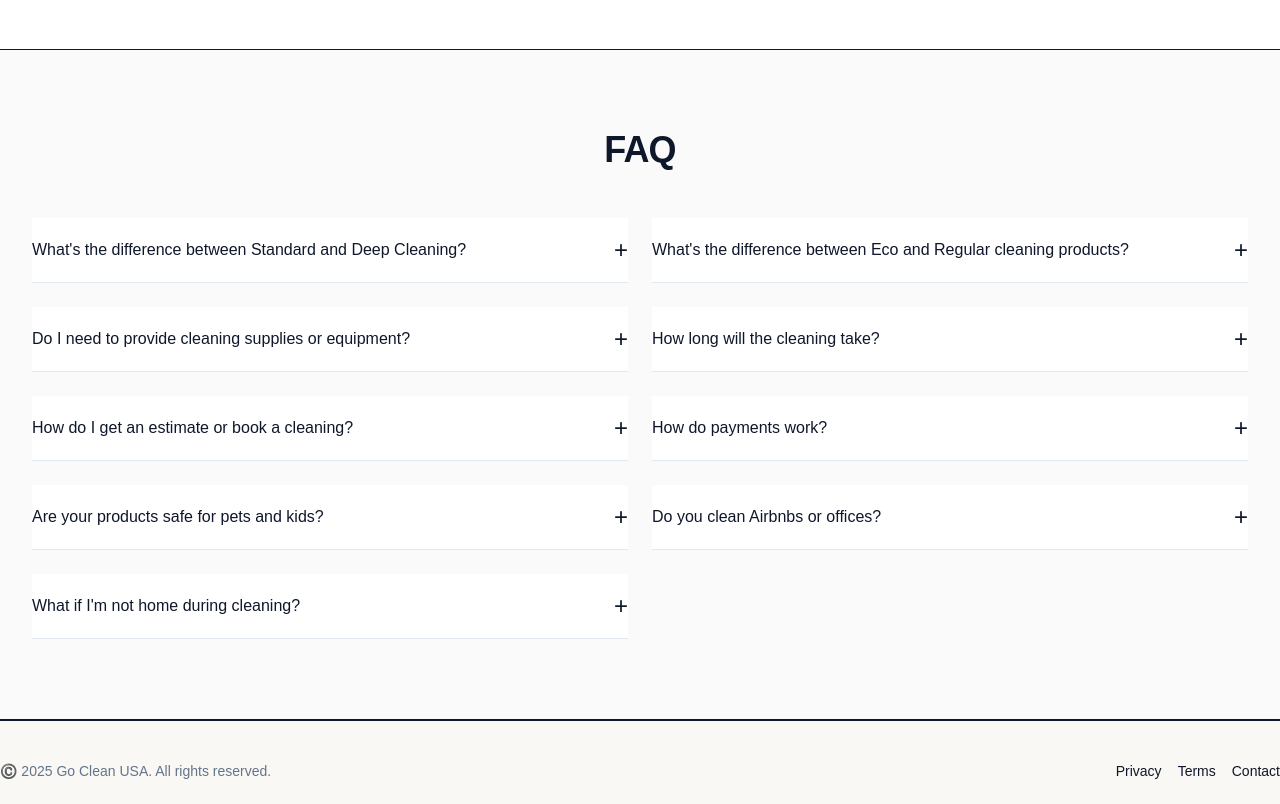
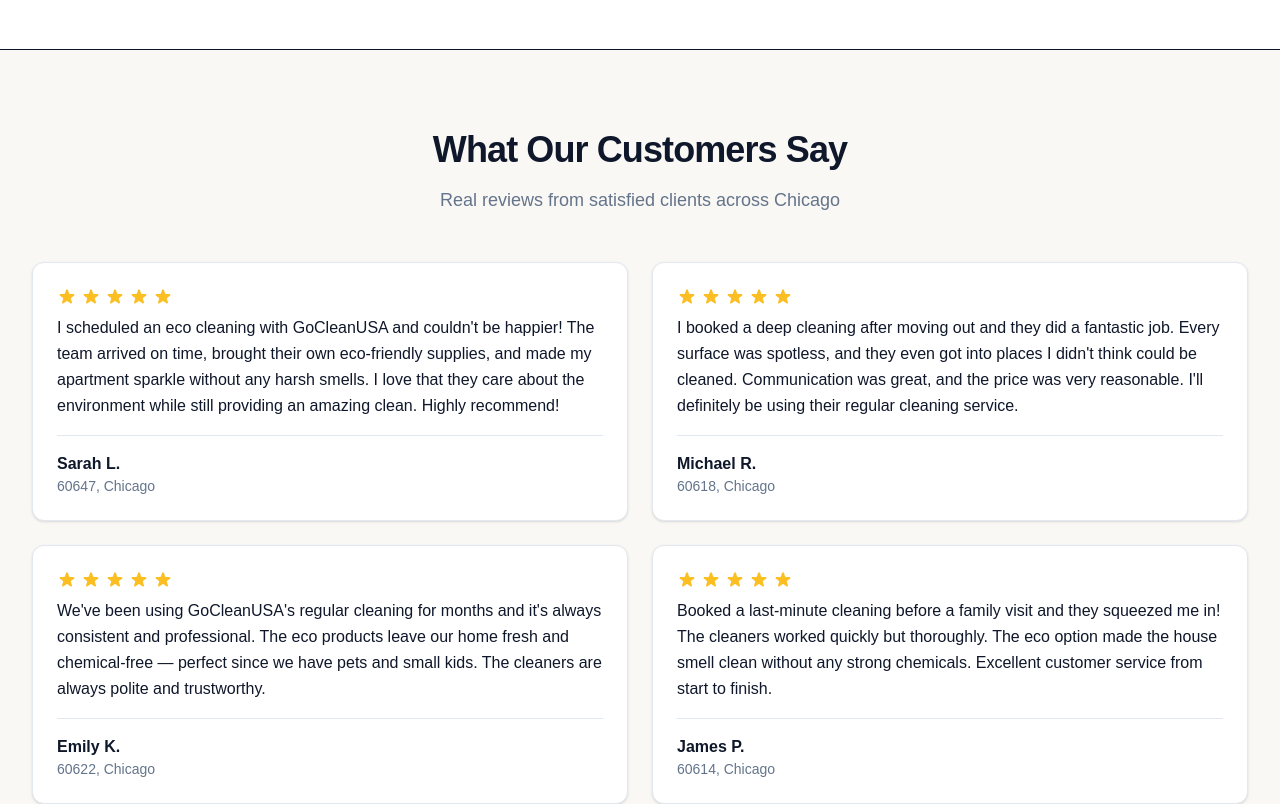
Before and after one commit to freshcleaningservice25-sudo/cleaning-site-1, a Next.js app: page / in a window 1280 px wide. Shown: the part 4480-5284 px from the top of the page. Built offline with nearby package versions, Linux system fonts and the light colour scheme.

Commit message:
Add customer reviews section and replace GreenShine with GoCleanUSA

```diff
--- a/src/app/page.tsx
+++ b/src/app/page.tsx
@@ -578,6 +578,97 @@
               </div>
       </section>
 
+      {/* Customer Reviews Section */}
+      <section className="py-20 border-b" style={{ backgroundColor: "#FAF8F4" }}>
+        <div className="max-w-7xl mx-auto px-8">
+          <div className="text-center mb-12">
+            <h2 className="text-4xl font-bold tracking-tight mb-4" style={{ color: "#0F172A" }}>What Our Customers Say</h2>
+            <p className="text-lg" style={{ color: "#64748B" }}>Real reviews from satisfied clients across Chicago</p>
+          </div>
+          <div className="grid grid-cols-2 gap-6">
+            {/* Review 1 */}
+            <div className="bg-white rounded-xl p-6 shadow-sm border" style={{ borderColor: "#E2E8F0" }}>
+              <div className="mb-4">
+                <div className="flex items-center gap-1 mb-2">
+                  {[...Array(5)].map((_, i) => (
+                    <svg key={i} className="w-5 h-5" fill="#FBBF24" viewBox="0 0 20 20">
+                      <path d="M9.049 2.927c.3-.921 1.603-.921 1.902 0l1.07 3.292a1 1 0 00.95.69h3.462c.969 0 1.371 1.24.588 1.81l-2.8 2.034a1 1 0 00-.364 1.118l1.07 3.292c.3.921-.755 1.688-1.54 1.118l-2.8-2.034a1 1 0 00-1.175 0l-2.8 2.034c-.784.57-1.838-.197-1.539-1.118l1.07-3.292a1 1 0 00-.364-1.118L2.98 8.72c-.783-.57-.38-1.81.588-1.81h3.461a1 1 0 00.951-.69l1.07-3.292z" />
+                    </svg>
+                  ))}
+                </div>
+                <p className="text-base leading-relaxed" style={{ color: "#0F172A" }}>
+                  I scheduled an eco cleaning with GoCleanUSA and couldn&apos;t be happier! The team arrived on time, brought their own eco-friendly supplies, and made my apartment sparkle without any harsh smells. I love that they care about the environment while still providing an amazing clean. Highly recommend!
+                </p>
+              </div>
+              <div className="pt-4 border-t" style={{ borderColor: "#E2E8F0" }}>
+                <p className="font-semibold text-base" style={{ color: "#0F172A" }}>Sarah L.</p>
+                <p className="text-sm" style={{ color: "#64748B" }}>60647, Chicago</p>
+              </div>
+            </div>
+
+            {/* Review 2 */}
+            <div className="bg-white rounded-xl p-6 shadow-sm border" style={{ borderColor: "#E2E8F0" }}>
+              <div className="mb-4">
+                <div className="flex items-center gap-1 mb-2">
+                  {[...Array(5)].map((_, i) => (
+                    <svg key={i} className="w-5 h-5" fill="#FBBF24" viewBox="0 0 20 20">
+                      <path d="M9.049 2.927c.3-.921 1.603-.921 1.902 0l1.07 3.292a1 1 0 00.95.69h3.462c.969 0 1.371 1.24.588 1.81l-2.8 2.034a1 1 0 00-.364 1.118l1.07 3.292c.3.921-.755 1.688-1.54 1.118l-2.8-2.034a1 1 0 00-1.175 0l-2.8 2.034c-.784.57-1.838-.197-1.539-1.118l1.07-3.292a1 1 0 00-.364-1.118L2.98 8.72c-.783-.57-.38-1.81.588-1.81h3.461a1 1 0 00.951-.69l1.07-3.292z" />
+                    </svg>
+                  ))}
+                </div>
+                <p className="text-base leading-relaxed" style={{ color: "#0F172A" }}>
+                  I booked a deep cleaning after moving out and they did a fantastic job. Every surface was spotless, and they even got into places I didn&apos;t think could be cleaned. Communication was great, and the price was very reasonable. I&apos;ll definitely be using their regular cleaning service.
+                </p>
+              </div>
+              <div className="pt-4 border-t" style={{ borderColor: "#E2E8F0" }}>
+                <p className="font-semibold text-base" style={{ color: "#0F172A" }}>Michael R.</p>
+                <p className="text-sm" style={{ color: "#64748B" }}>60618, Chicago</p>
+              </div>
+            </div>
+
+            {/* Review 3 */}
+            <div className="bg-white rounded-xl p-6 shadow-sm border" style={{ borderColor: "#E2E8F0" }}>
+              <div className="mb-4">
+                <div className="flex items-center gap-1 mb-2">
+                  {[...Array(5)].map((_, i) => (
+                    <svg key={i} className="w-5 h-5" fill="#FBBF24" viewBox="0 0 20 20">
+                      <path d="M9.049 2.927c.3-.921 1.603-.921 1.902 0l1.07 3.292a1 1 0 00.95.69h3.462c.969 0 1.371 1.24.588 1.81l-2.8 2.034a1 1 0 00-.364 1.118l1.07 3.292c.3.921-.755 1.688-1.54 1.118l-2.8-2.034a1 1 0 00-1.175 0l-2.8 2.034c-.784.57-1.838-.197-1.539-1.118l1.07-3.292a1 1 0 00-.364-1.118L2.98 8.72c-.783-.57-.38-1.81.588-1.81h3.461a1 1 0 00.951-.69l1.07-3.292z" />
+                    </svg>
+                  ))}
+                </div>
+                <p className="text-base leading-relaxed" style={{ color: "#0F172A" }}>
+                  We&apos;ve been using GoCleanUSA&apos;s regular cleaning for months and it&apos;s always consistent and professional. The eco products leave our home fresh and chemical-free — perfect since we have pets and small kids. The cleaners are always polite and trustworthy.
+                </p>
+              </div>
+              <div className="pt-4 border-t" style={{ borderColor: "#E2E8F0" }}>
+                <p className="font-semibold text-base" style={{ color: "#0F172A" }}>Emily K.</p>
+                <p className="text-sm" style={{ color: "#64748B" }}>60622, Chicago</p>
+              </div>
+            </div>
+
+            {/* Review 4 */}
+            <div className="bg-white rounded-xl p-6 shadow-sm border" style={{ borderColor: "#E2E8F0" }}>
+              <div className="mb-4">
+                <div className="flex items-center gap-1 mb-2">
+                  {[...Array(5)].map((_, i) => (
+                    <svg key={i} className="w-5 h-5" fill="#FBBF24" viewBox="0 0 20 20">
+                      <path d="M9.049 2.927c.3-.921 1.603-.921 1.902 0l1.07 3.292a1 1 0 00.95.69h3.462c.969 0 1.371 1.24.588 1.81l-2.8 2.034a1 1 0 00-.364 1.118l1.07 3.292c.3.921-.755 1.688-1.54 1.118l-2.8-2.034a1 1 0 00-1.175 0l-2.8 2.034c-.784.57-1.838-.197-1.539-1.118l1.07-3.292a1 1 0 00-.364-1.118L2.98 8.72c-.783-.57-.38-1.81.588-1.81h3.461a1 1 0 00.951-.69l1.07-3.292z" />
+                    </svg>
+                  ))}
+                </div>
+                <p className="text-base leading-relaxed" style={{ color: "#0F172A" }}>
+                  Booked a last-minute cleaning before a family visit and they squeezed me in! The cleaners worked quickly but thoroughly. The eco option made the house smell clean without any strong chemicals. Excellent customer service from start to finish.
+                </p>
+              </div>
+              <div className="pt-4 border-t" style={{ borderColor: "#E2E8F0" }}>
+                <p className="font-semibold text-base" style={{ color: "#0F172A" }}>James P.</p>
+                <p className="text-sm" style={{ color: "#64748B" }}>60614, Chicago</p>
+              </div>
+            </div>
+          </div>
+        </div>
+      </section>
+
       {/* FAQ Section */}
       <section className="py-20 border-b" style={{ backgroundColor: "#FAFAFA" }}>
         <div className="max-w-7xl mx-auto px-8">
```
